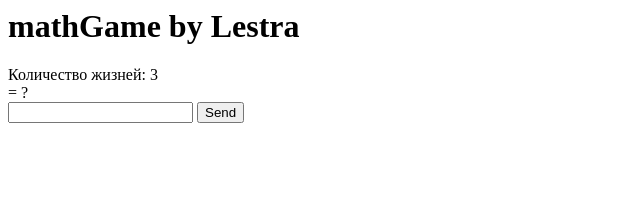
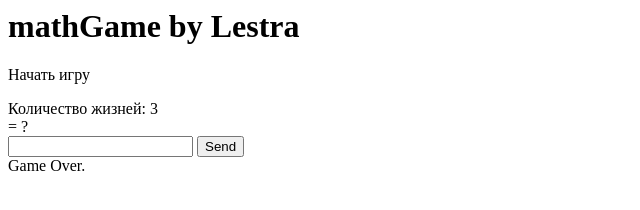
Before and after one commit to serverwind/math-game, a plain HTML site: page index.html in a window 1280 px wide. Shown: the whole page, without its empty margins (0-640 px from the left). Drawn offline with Linux system fonts and the light colour scheme.

Commit message:
Update index.html
Добавлен блок старта игры

```diff
--- a/index.html
+++ b/index.html
@@ -1,4 +1,8 @@
 <h1>mathGame by Lestra</h1>
+
+<div id='game'>
+
+<div id='start-game'><p>Начать игру</p></div>
 
 <div class='hearts'>
   Количество жизней:
@@ -17,3 +21,7 @@
   <input id='user-answer' type='text'>
   <button id='send-answer'>Send</button>
 </div>
+
+<div id='game-over'>Game Over.</div>
+
+</div>
```
